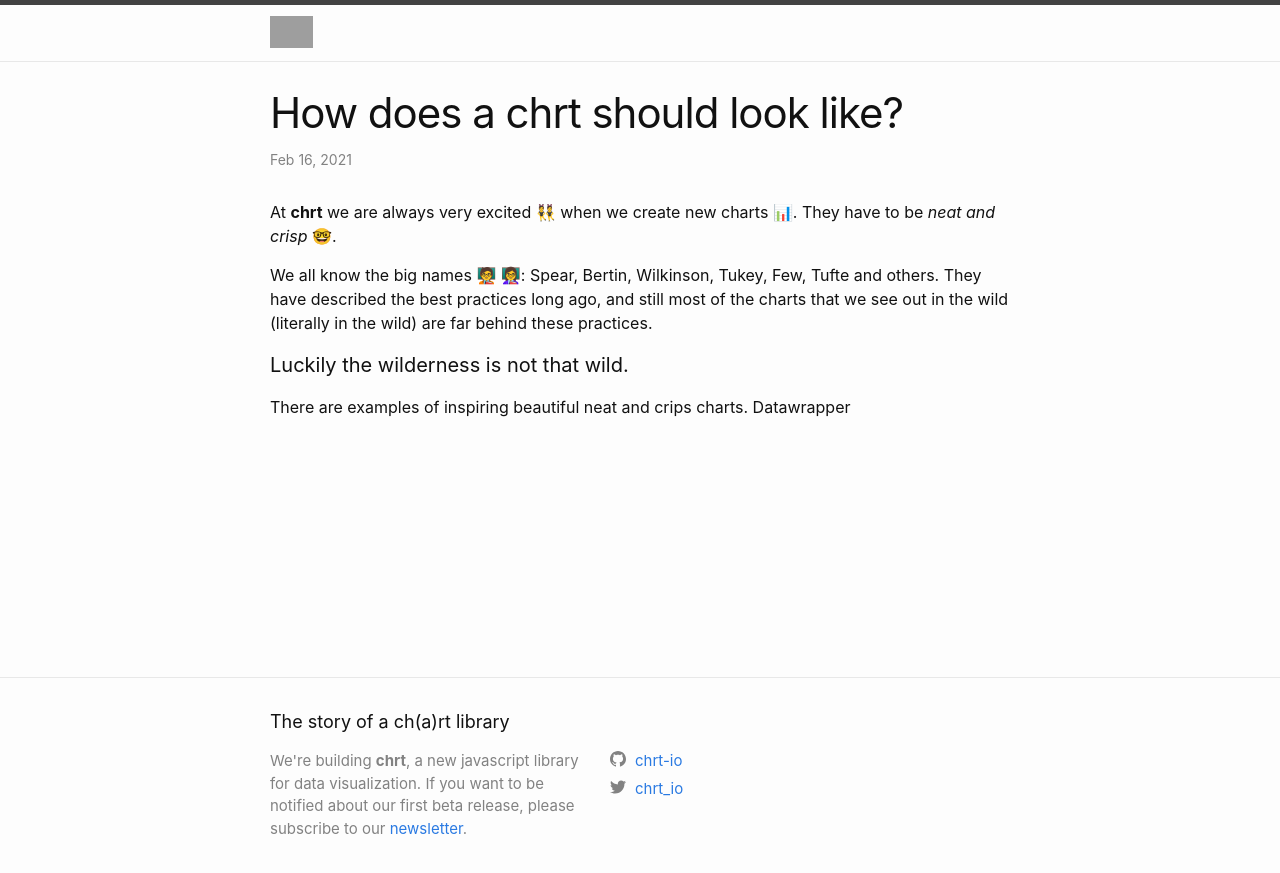
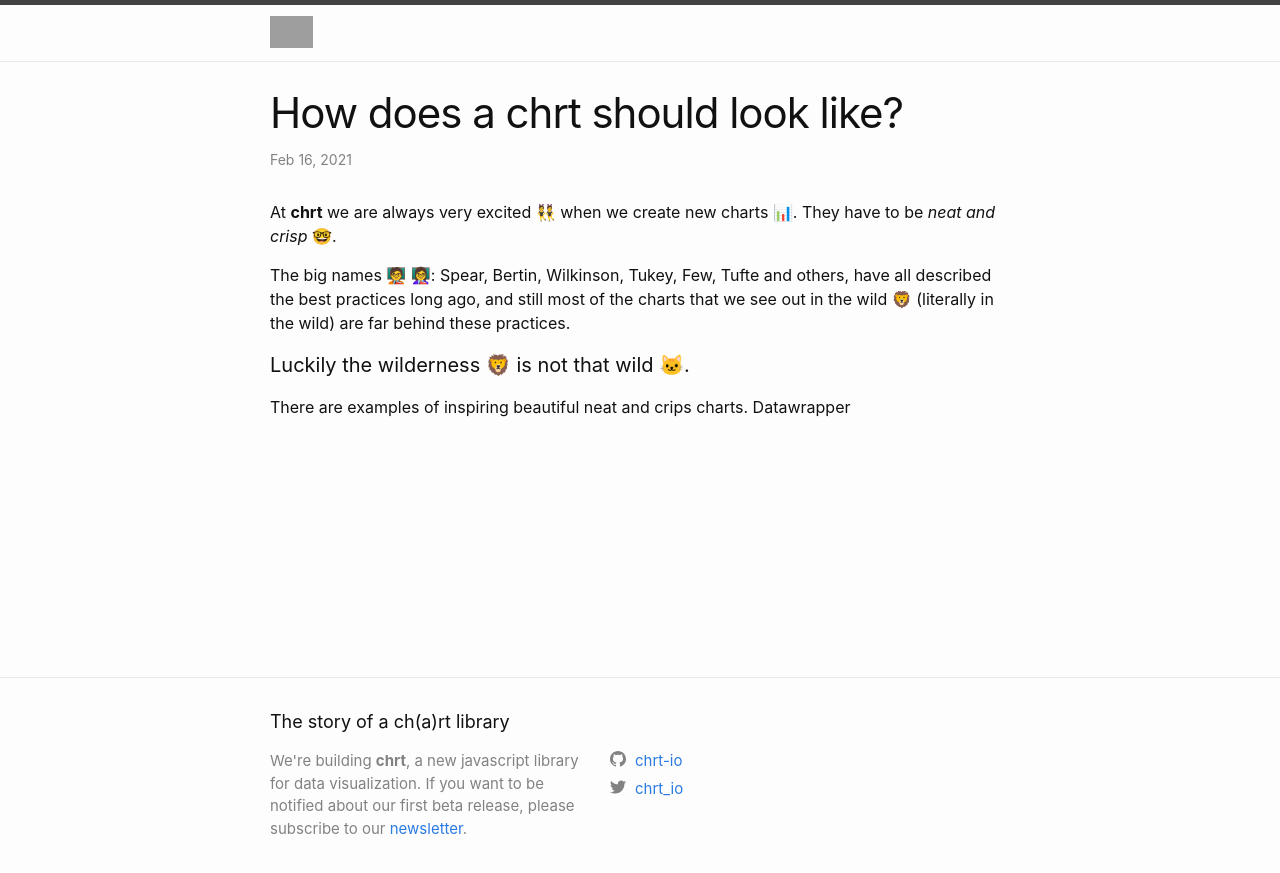
Before and after one commit to chrt-io/blog, a Jekyll site: the page built from _posts/2021-02-16-how-does-a-chrt-should-look-like.md, in a window 1280 px wide. Shown: the top 873 px of the page. Built offline with Jekyll 4.4.1, drawn with Linux system fonts in a browser that asks for light colours; grey boxes are pictures that could not be loaded.

Commit message:
Update from Forestry.io carlo zapponi updated _posts/2021-02-16-how-does-a-chrt-should-look-like.md

```diff
--- a/_posts/2021-02-16-how-does-a-chrt-should-look-like.md
+++ b/_posts/2021-02-16-how-does-a-chrt-should-look-like.md
@@ -7,8 +7,8 @@
 ---
 At **chrt** we are always very excited 👯 when we create new charts 📊. They have to be _neat and crisp_ 🤓.
 
-We all know the big names 🧑‍🏫 👩‍🏫: Spear, Bertin, Wilkinson, Tukey, Few, Tufte and others. They have described the best practices long ago, and still most of the charts that we see out in the wild (literally in the wild) are far behind these practices.
+The big names 🧑‍🏫 👩‍🏫: Spear, Bertin, Wilkinson, Tukey, Few, Tufte and others, have all described the best practices long ago, and still most of the charts that we see out in the wild 🦁 (literally in the wild) are far behind these practices.
 
-#### Luckily the wilderness is not that wild.
+#### Luckily the wilderness 🦁 is not that wild 🐱.
 
 There are examples of inspiring beautiful neat and crips charts. Datawrapper
```
